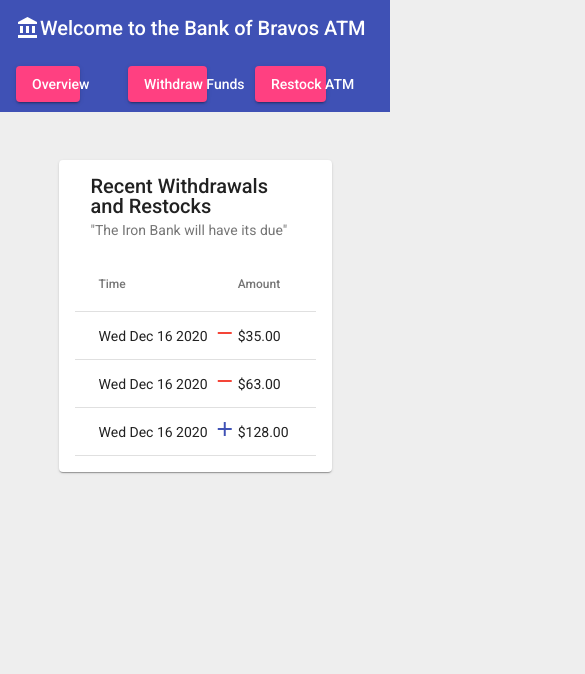
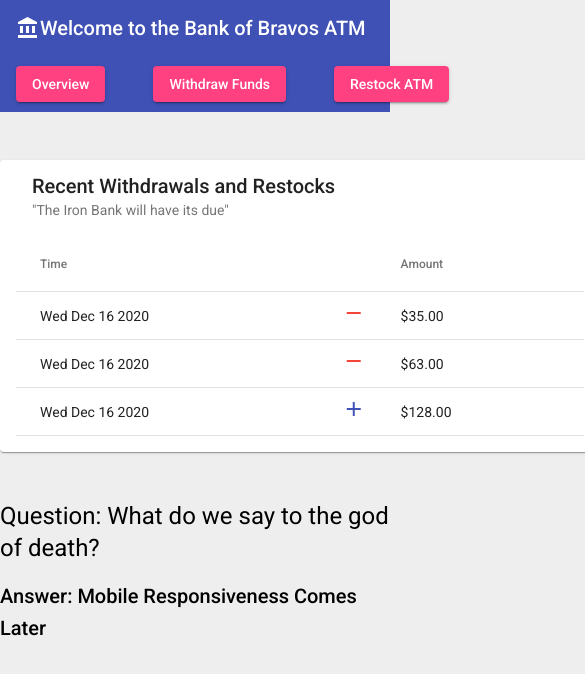
Before and after one commit to JDillon522/Bravos-ATM, an Angular app: page / in a window 390 px wide. Shown: the top 674 px of the page, 585 px wide, since content can reach past the window. Built offline with nearby package versions, Linux system fonts and the light colour scheme.

Commit message:
added easeter egg

```diff
--- a/package.json
+++ b/package.json
@@ -22,6 +22,7 @@
     "@angular/platform-browser": "~11.0.3",
     "@angular/platform-browser-dynamic": "~11.0.3",
     "@angular/router": "~11.0.3",
+    "ng2-currency-mask": "^9.0.2",
     "rxjs": "~6.6.0",
     "tslib": "^2.0.0",
     "zone.js": "~0.10.2"
--- a/src/app/core/component/app.component.html
+++ b/src/app/core/component/app.component.html
@@ -13,3 +13,41 @@
 <main>
   <router-outlet></router-outlet>
 </main>
+
+
+
+
+
+
+
+
+
+
+
+
+
+
+
+
+
+
+
+
+
+
+
+
+
+
+
+
+
+
+
+
+
+
+<div class="todo">
+  <h1>Question: What do we say to the god of death?</h1>
+  <h2>Answer: Mobile Responsiveness Comes Later</h2>
+</div>
--- a/src/app/core/component/app.component.scss
+++ b/src/app/core/component/app.component.scss
@@ -1,10 +1,12 @@
 @import '../../../styles/variables.scss';
 
 :host {
-    mat-card {
-        max-width: 70%;
-        min-width: 300px;
-        margin: auto;
+    mat-toolbar {
+        mat-toolbar-row {
+            max-width: 70%;
+            min-width: 600px;
+            margin: 0 auto;
+        }
     }
 
     button {
@@ -14,6 +16,14 @@
     main {
         margin: $baseMargin auto;
         max-width: 70%;
+        min-width: 600px;
+    }
 
+    .todo {
+        display: none;
+
+        @media (max-width: 599px) {
+            display: block;
+        }
     }
 }
--- a/src/app/features/withdraw/component/withdraw.component.html
+++ b/src/app/features/withdraw/component/withdraw.component.html
@@ -1,9 +1,23 @@
 <mat-card>
     <mat-card-header>
         <mat-card-title>Withdraw Funds</mat-card-title>
-        <mat-card-subtitle>The faceless men are watching you.</mat-card-subtitle>
+        <mat-card-subtitle>The Faceless Men are watching you. Defaulting is not an option.</mat-card-subtitle>
     </mat-card-header>
     <mat-card-content>
 
+        <form [formGroup]="form">
+            <mat-form-field appearance="outline">
+                <mat-label>Amount</mat-label>
+                <input matInput currencyMask [options]="{ align: 'right', allowNegative: false}" placeholder="Amount" formControlName="amount" type="text">
+                <!-- <mat-icon matPrefix>attach_money</mat-icon> -->
+                <mat-hint>In multiples of $1.00</mat-hint>
+                <mat-error *ngIf="form.errors?.required">Please enter a valid amount</mat-error>
+                <mat-error *ngIf="form.errors?.min">Amount must be at least $1.00</mat-error>
+            </mat-form-field>
+        </form>
+
     </mat-card-content>
+    <mat-card-actions align="end">
+        <button mat-raised-button color="primary">Withdraw</button>
+    </mat-card-actions>
 </mat-card>
--- a/src/app/features/withdraw/component/withdraw.component.scss
+++ b/src/app/features/withdraw/component/withdraw.component.scss
@@ -0,0 +1,10 @@
+:host {
+    mat-card {
+        mat-card-content {
+            form {
+                max-width: 200px;
+                margin-left: auto;
+            }
+        }
+    }
+}
--- a/src/app/features/withdraw/component/withdraw.component.ts
+++ b/src/app/features/withdraw/component/withdraw.component.ts
@@ -1,4 +1,5 @@
 import { Component, OnInit } from '@angular/core';
+import { FormBuilder, FormGroup, Validators } from '@angular/forms';
 
 @Component({
   selector: 'atm-withdraw',
@@ -7,9 +8,20 @@ import { Component, OnInit } from '@angular/core';
 })
 export class WithdrawComponent implements OnInit {
 
-  constructor() { }
+  public form: FormGroup = this.fb.group({
+    amount: this.fb.control(null, Validators.compose([
+      Validators.required,
+
+      // TODO: custom validator for denominations
+    ]))
+  });
+
+  constructor(
+    private fb: FormBuilder
+  ) { }
 
   ngOnInit(): void {
+
   }
 
 }
```
Also changed, not shown: src/app/features/withdraw/withdraw.module.ts (+16 -1 lines), 1 other file (tests, documents, lock files or other folders).
